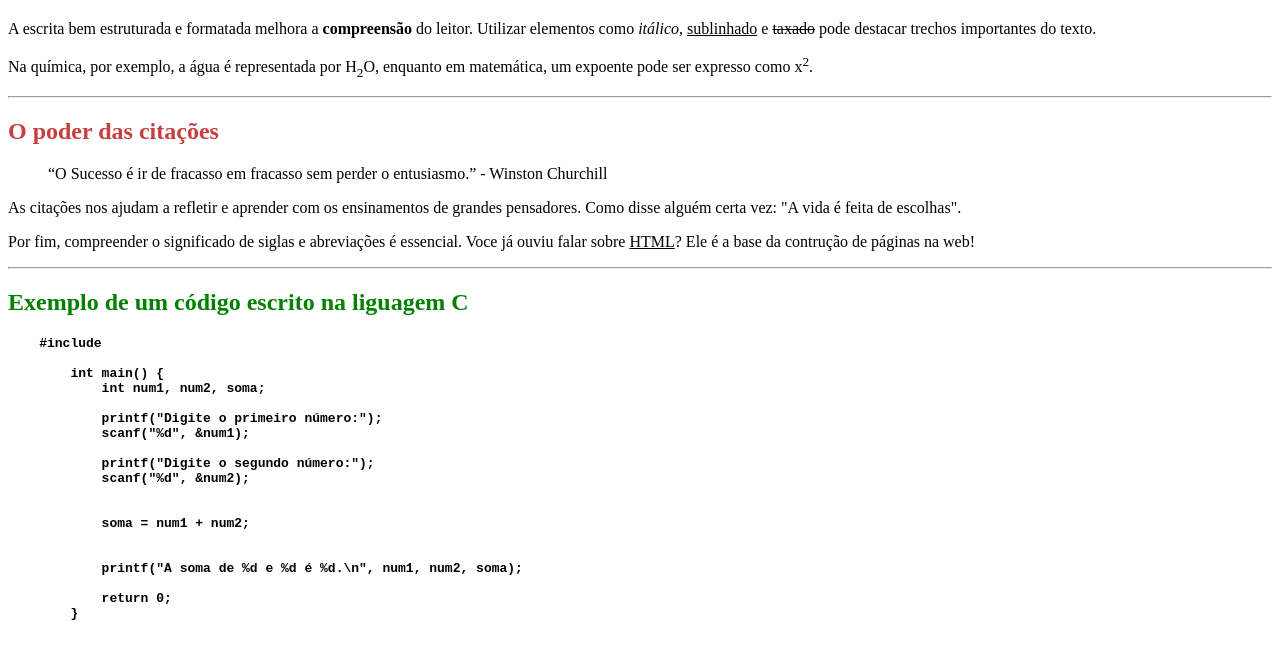
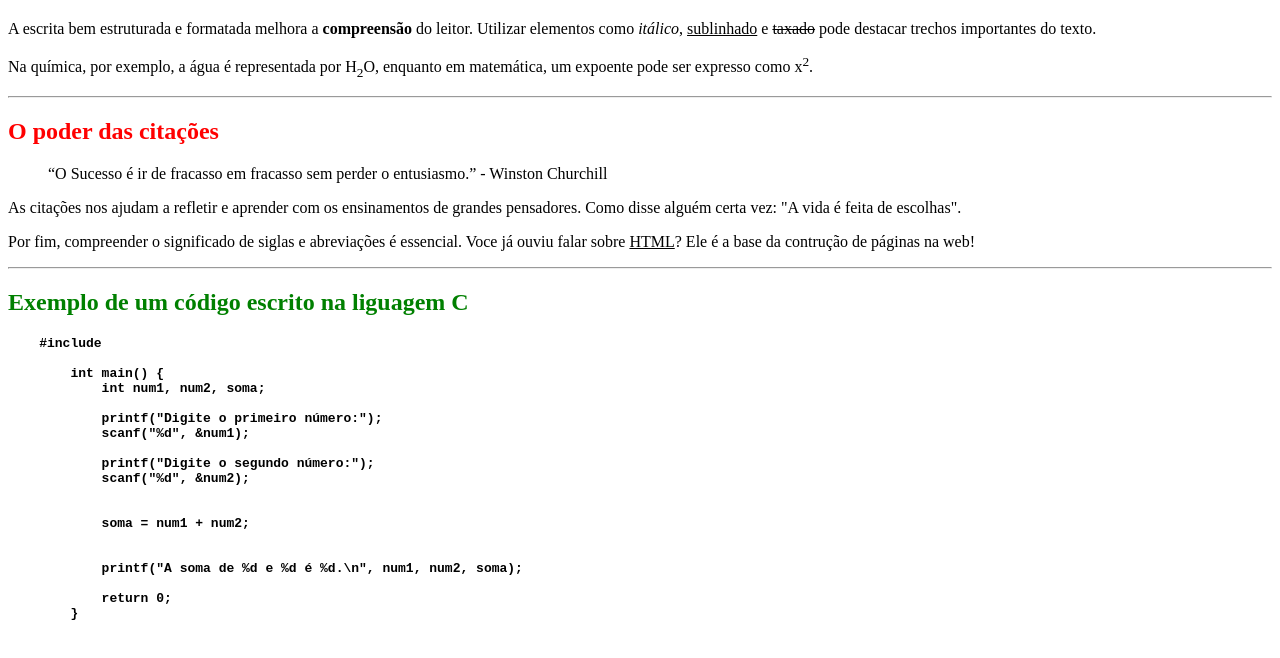
Before and after one commit to Briciomattoss/Catolica-front-end, a plain HTML site: page Aula 2/atividade.html in a window 1280 px wide. Shown: the part 60-718 px from the top of the page. Drawn offline with Linux system fonts and the light colour scheme.

Commit message:
Ajuste no vermelho do título

```diff
--- a/Aula 2/atividade.html
+++ b/Aula 2/atividade.html
@@ -13,7 +13,7 @@
     <p>Na química, por exemplo, a água é representada por H<sub>2</sub>O, enquanto em matemática, um expoente pode ser expresso como x<sup>2</sup>.</p>
 
         <hr>
-<h2 style="color: rgba(180, 3, 3, 0.76);"> <b>O poder das citações</b></h2>
+<h2 style="color: red;"> <b>O poder das citações</b></h2>
 <blockquote cite="https://www.pensador.com/frase/MTEzMTU/">
 “O Sucesso é ir de fracasso em fracasso sem perder o entusiasmo.” - Winston Churchill
 </blockquote>
```
